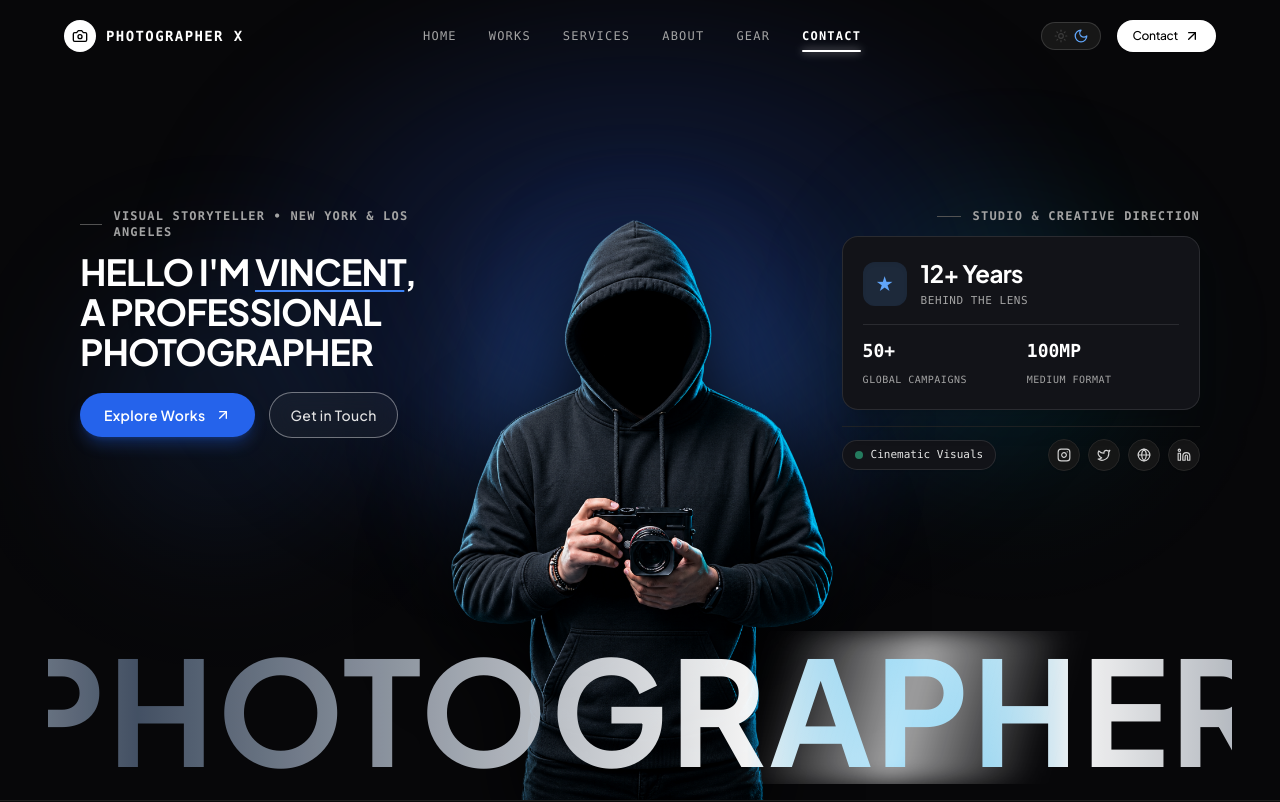
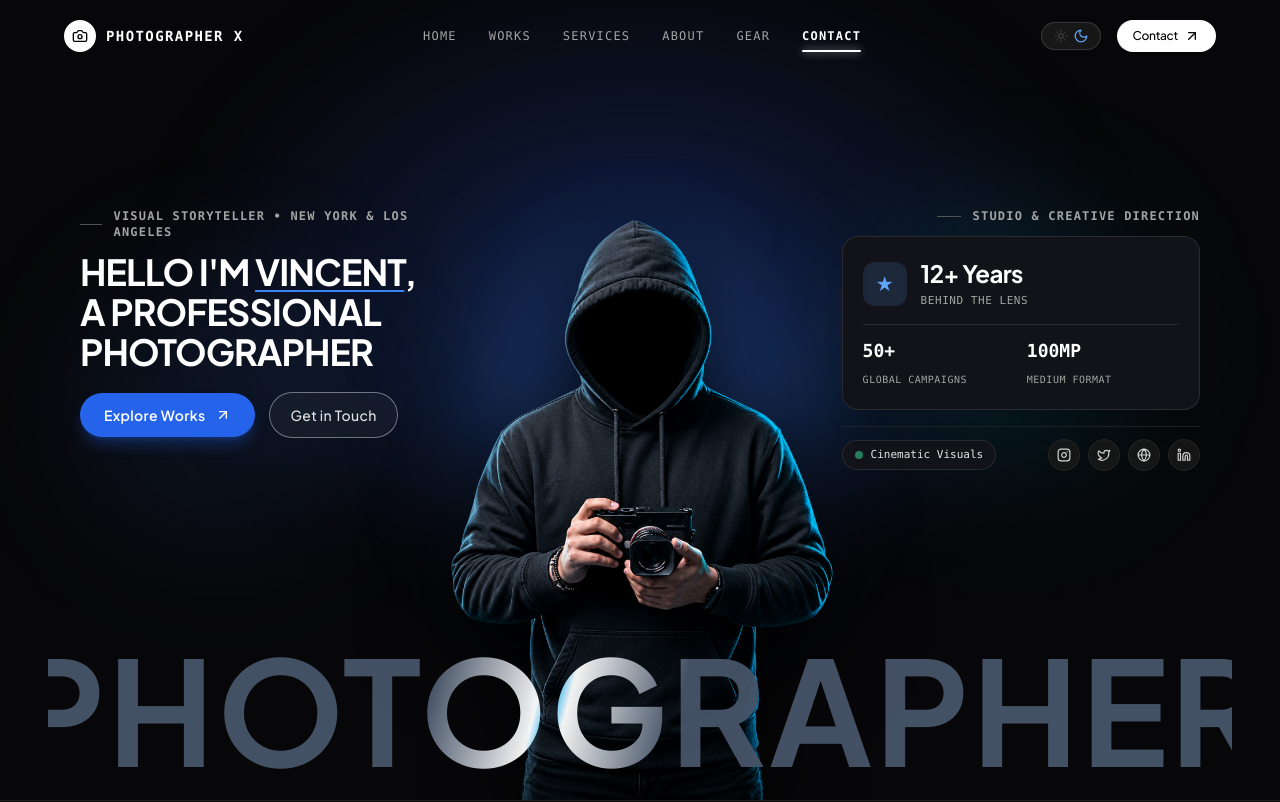
Before and after one commit to IanCastlee/photographer-portfolio, a React (Vite) app: page / in a window 1280 px wide. Shown: the top 802 px of the page. Built offline with nearby package versions, Linux system fonts and the light colour scheme; a web font is replaced by a local one.

Commit message:
feat: make light effect single, compact, and sleek traveling L-R and R-L

```diff
--- a/src/components/organisms/HeroSection.jsx
+++ b/src/components/organisms/HeroSection.jsx
@@ -182,16 +182,13 @@ export const HeroSection = ({ profile, featuredProjects = [] }) => {
         </div>
       </div>
 
-      {/* ─── MAXIMIZED TITANIC WORDMARK WITH CONTINUOUS PING-PONG LIGHT SWEEP (CLEAN, NO BACKGROUND) ─── */}
+      {/* ─── MAXIMIZED TITANIC WORDMARK WITH EXACTLY ONE COMPACT SLIM LIGHT SWEEP ─── */}
       <div className="w-full relative z-20 flex items-center justify-center pb-2 px-4 sm:px-6 lg:px-8 xl:px-12 select-none pointer-events-none">
         {/* Maximized Container with Slight Left/Right Margins */}
         <div className="relative w-full max-w-[1720px] mx-auto flex items-center justify-center overflow-hidden py-1">
 
-          {/* ─── CONTINUOUS LIGHT BEAM SWEEP (LEFT TO RIGHT & RIGHT TO LEFT) ─── */}
-          <div className="absolute inset-y-0 w-32 sm:w-52 lg:w-72 bg-gradient-to-r from-transparent via-cyan-300/40 via-white/80 to-transparent blur-md pointer-events-none animate-light-sweep z-30" />
-
-          {/* Main Title: Clean Metallic Finish with Specular Shimmer */}
-          <h2 className="relative text-[8.2vw] sm:text-[9.2vw] md:text-[10.2vw] lg:text-[11vw] xl:text-[145px] 2xl:text-[170px] font-black uppercase tracking-tight sm:tracking-normal lg:tracking-[0.02em] text-center leading-none bg-[linear-gradient(90deg,#94a3b8_0%,#ffffff_22%,#38bdf8_28%,#ffffff_34%,#94a3b8_50%,#ffffff_72%,#38bdf8_78%,#ffffff_84%,#94a3b8_100%)] dark:bg-[linear-gradient(90deg,#475569_0%,#ffffff_22%,#38bdf8_28%,#ffffff_34%,#475569_50%,#ffffff_72%,#38bdf8_78%,#ffffff_84%,#475569_100%)] bg-clip-text text-transparent opacity-95 animate-chrome-shimmer transition-all duration-500">
+          {/* Main Title: Clean Metallic Finish with EXACTLY ONE Slim Specular Light Beam traveling L-R & R-L */}
+          <h2 className="relative text-[8.2vw] sm:text-[9.2vw] md:text-[10.2vw] lg:text-[11vw] xl:text-[145px] 2xl:text-[170px] font-black uppercase tracking-tight sm:tracking-normal lg:tracking-[0.02em] text-center leading-none bg-[linear-gradient(105deg,#64748b_0%,#64748b_46%,#ffffff_49.5%,#38bdf8_50%,#ffffff_50.5%,#64748b_54%,#64748b_100%)] dark:bg-[linear-gradient(105deg,#475569_0%,#475569_46%,#ffffff_49.5%,#38bdf8_50%,#ffffff_50.5%,#475569_54%,#475569_100%)] bg-clip-text text-transparent opacity-95 animate-single-light transition-all duration-300">
             PHOTOGRAPHER
           </h2>
         </div>
--- a/src/index.css
+++ b/src/index.css
@@ -93,46 +93,20 @@
   animation: focusPulse 3.5s ease-in-out infinite;
 }
 
-/* ─── CONTINUOUS CINEMATIC PING-PONG LIGHT BEAM SWEEP (LEFT TO RIGHT AND RIGHT TO LEFT) ─── */
-@keyframes lightSweepPingPong {
+/* ─── SINGLE COMPACT CINEMATIC PING-PONG LIGHT SWEEP (EXACTLY ONE SLIM LIGHT, LEFT TO RIGHT & RIGHT TO LEFT) ─── */
+@keyframes singleLightSweepPingPong {
   0% {
-    transform: translateX(-140%) skewX(-15deg);
-    opacity: 0.35;
-  }
-  30% {
-    opacity: 0.9;
+    background-position: 100% 50%;
   }
   50% {
-    transform: translateX(140%) skewX(-15deg);
-    opacity: 0.35;
-  }
-  80% {
-    opacity: 0.9;
+    background-position: 0% 50%;
   }
   100% {
-    transform: translateX(-140%) skewX(-15deg);
-    opacity: 0.35;
+    background-position: 100% 50%;
   }
 }
 
-/* Continuous Chrome Shimmer Oscillation */
-@keyframes chromeShimmerPingPong {
-  0% {
-    background-position: 0% 50%;
-  }
-  50% {
-    background-position: 100% 50%;
-  }
-  100% {
-    background-position: 0% 50%;
-  }
+.animate-single-light {
+  background-size: 250% 100%;
+  animation: singleLightSweepPingPong 5.5s cubic-bezier(0.45, 0.05, 0.55, 0.95) infinite;
 }
-
-.animate-light-sweep {
-  animation: lightSweepPingPong 5s cubic-bezier(0.45, 0.05, 0.55, 0.95) infinite;
-}
-
-.animate-chrome-shimmer {
-  background-size: 220% 100%;
-  animation: chromeShimmerPingPong 5s cubic-bezier(0.45, 0.05, 0.55, 0.95) infinite;
-}
```
